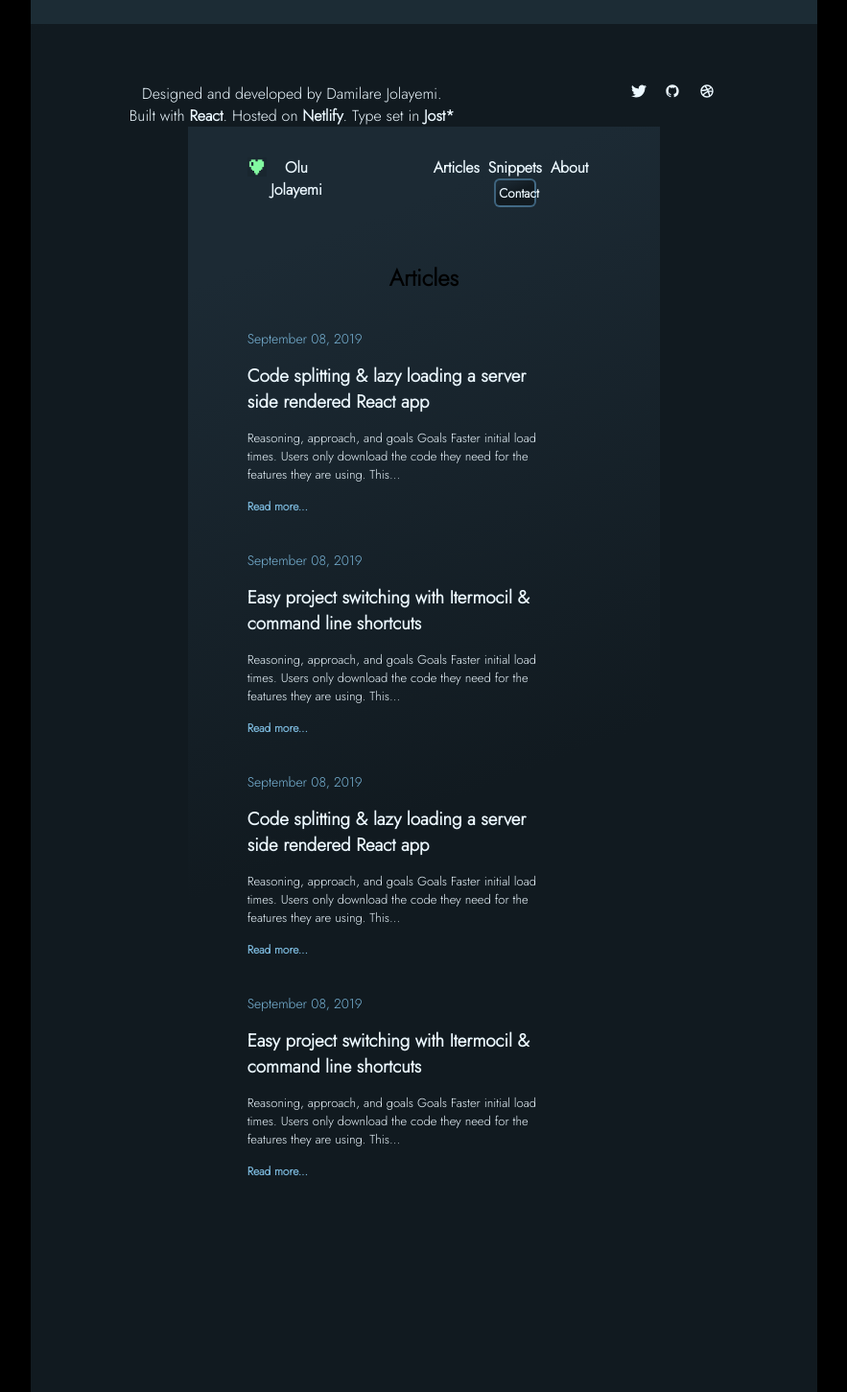
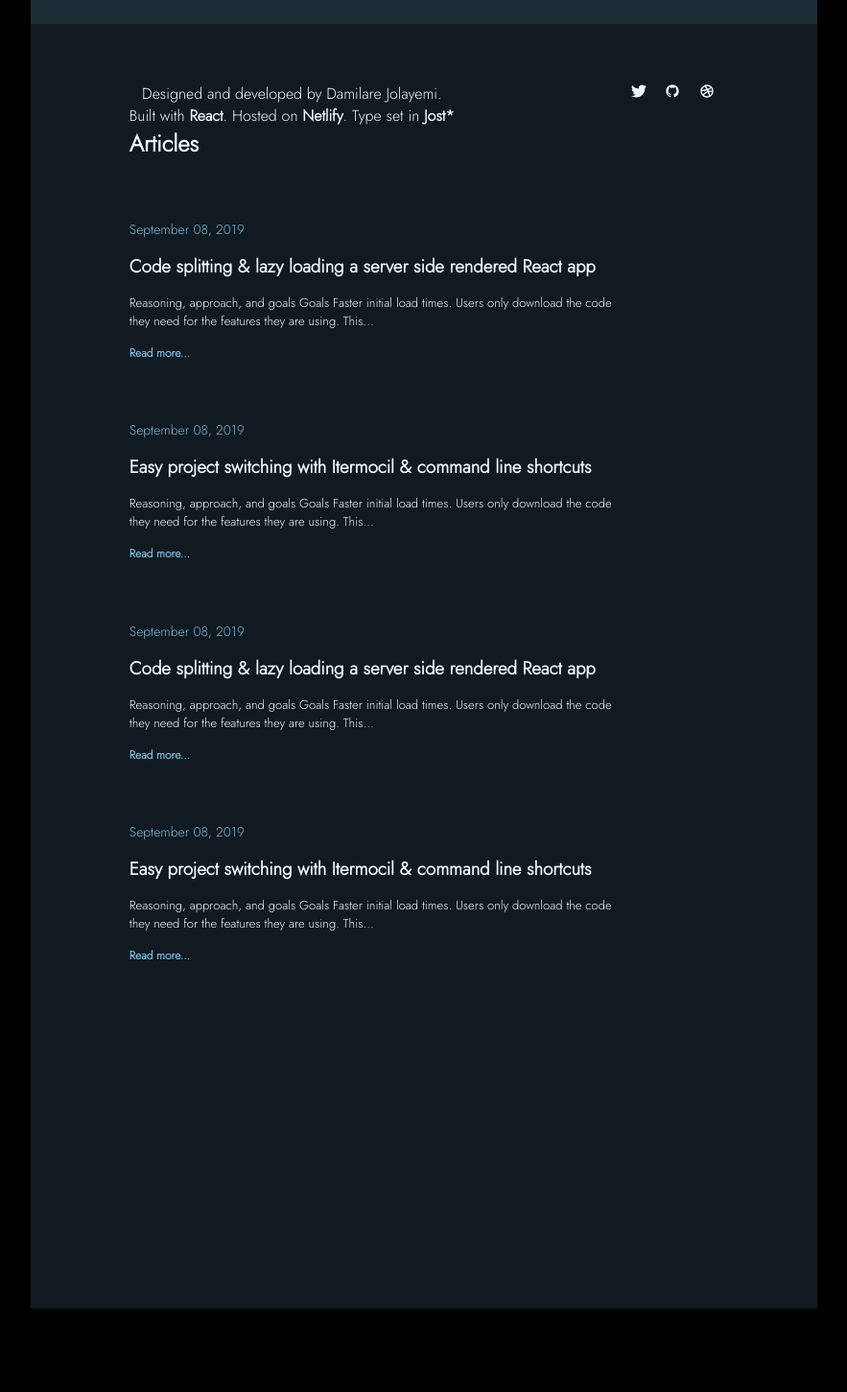
Before and after one commit to olu-damilare/PseudoPortfolio, a React (Create React App) app: page /articles in a window 1280 px wide. Shown: the part 1960-3411 px from the top of the page at 96% size, without its empty margins (198-1081 px from the left). Built offline with nearby package versions, Linux system fonts and the light colour scheme.

Commit message:
modified articles component

```diff
--- a/src/articles.js
+++ b/src/articles.js
@@ -27,9 +27,7 @@ const Articles = () => {
     ]
 
     const renderArticles = () =>{
-        console.log('this function was called')
         {articles.map((article)=>{
-            console.log('function ran')
             return(
                 <ArticleIntro date={article.date} title={article.title} snippet={article.snippet}/>
                 )
@@ -42,9 +40,8 @@ const Articles = () => {
     }
 
     return (
-        <div className = "App">
-            <Header />
-            <h2>Articles</h2>
+        <div >
+            <h2 className="article_head">Articles</h2>
             {articles.map((article)=>{
             return(
                 <ArticleIntro date={article.date} title={article.title} snippet={article.snippet}/>
@@ -69,7 +66,6 @@ const Articles = () => {
 
             {/* {renderArticles()}
             {renderArticles()}          */}
-            <Footer twitter = {<SiTwitter color="#ECF8FF"/>} github = {<RiGithubFill color="#ECF8FF"/>} dribble = {<RiDribbbleLine color="#ECF8FF"/>} />
 
         </div>
     )
```
